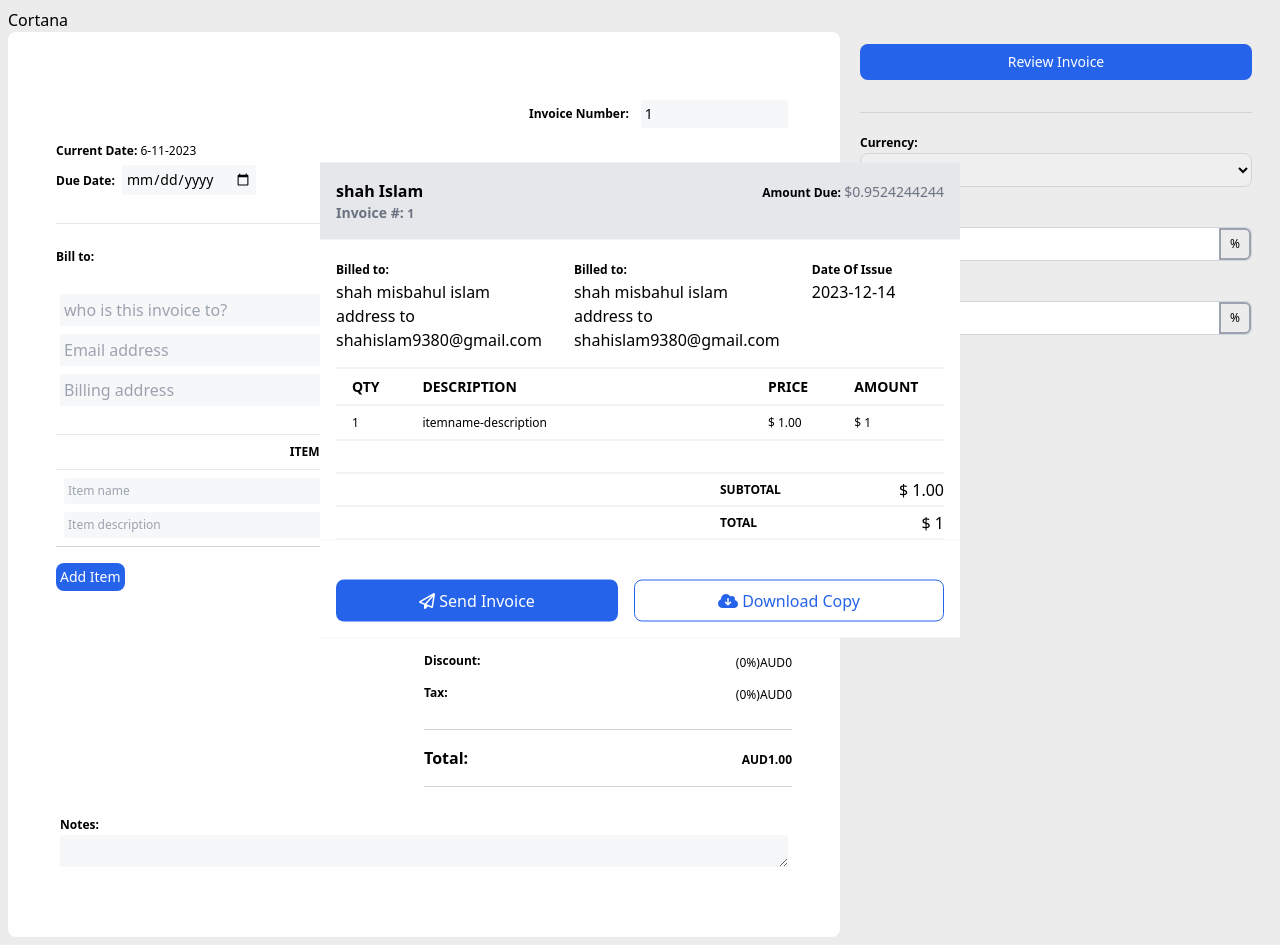
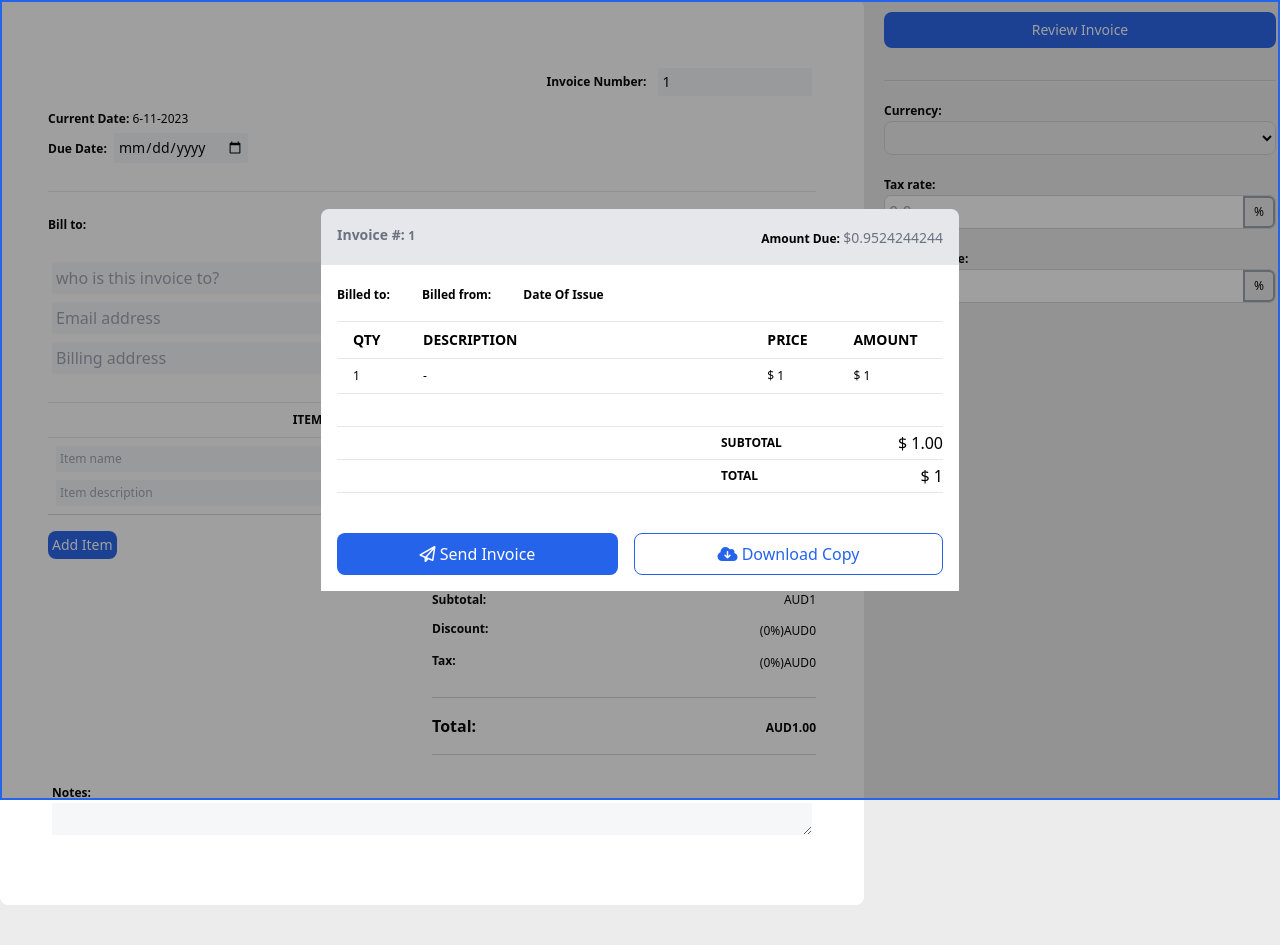
Before and after one commit to shah9380/TeamUnityBase, a browser extension: page Misbah/index.html in a window 1280 px wide. Both pictures are taken after a click on the button "Review Invoice". After the commit the page ends 905 px from the top, so only its background shows below. Drawn offline with nearby package versions, Linux system fonts and the light colour scheme; no server answers.

Commit message:
added the dynamic part to popup

```diff
--- a/Misbah/index.html
+++ b/Misbah/index.html
@@ -8,8 +8,8 @@
     <script src="https://cdn.tailwindcss.com"></script>
     <title>Document</title>
 </head>
-<body class="p-2">Cortana
-    <div class="main w-[100%] flex flex-col gap-4 md:flex-row max-w-[1400px] mx-auto">
+<body class="">
+    <div class="main w-[100%] flex flex-col gap-4 md:flex-row max-w-[1400px]">
         <section class="invoice-section p-1 bg-white rounded-lg md:p-12 flex flex-col gap-2">
             <div id="top-section" class="top-section flex flex-col-reverse gap-2 justify-between items-center w-[100%] py-4">
                 <div class="date-section w-[100%] text-sm ">
@@ -21,7 +21,7 @@
                 </div>
             </div>
             <hr>
-            <div class="bill-address-section py-4 w-[100%] md:flex gap-2">
+            <div id="bill-address-section" class="bill-address-section py-4 w-[100%] md:flex gap-2">
                 <div class="bill-to md:flex md:flex-col w-1/2">
                     <strong>Bill to:</strong><br>
                     <input type="text" placeholder="who is this invoice to?" class="back-every rounded-sm m-1 rounded-sm m-1">
@@ -62,7 +62,7 @@
                 </div>
         </section>
         <section class="alter-view-section md:min-w-[400px] p-1 flex flex-col gap-8">
-            <button class="w-[100%] md:mt-2 text-center p-1 py-2 active:scale-[0.97] hover:shadow-xl bg-blue-600 text-white rounded-lg text-sm font-medium">Review Invoice</button>
+            <button id="review" class="w-[100%] md:mt-2 text-center p-1 py-2 active:scale-[0.97] hover:shadow-xl bg-blue-600 text-white rounded-lg text-sm font-medium">Review Invoice</button>
             <div class="currency-tax-discount w-[100%] border-t border-gray-300 py-4 flex flex-col gap-4">
                 <div class="w-[100%]">
                     <strong>Currency:</strong><br>
@@ -87,10 +87,10 @@
                 </div>
             </div>
         </section>
-        <div class="">
-            <div class="popup bg-gray-200 max-w-[800px] min-w-[300px]">
+        <div id="popup-main" class="popup hidden flex flex-col justify-center items-center w-[100vw] h-[100%] border-2 border-blue-600 fixed">
+            <div class="popup1 bg-gray-200 max-w-[800px] min-w-[300px] rounded-lg">
                 <div class="pdf-section" >
-                    <div id="name-section" class="flex justify-between items-start p-4">
+                    <div id="name-section-pop" class="flex justify-between items-start p-4">
                         <div>
                             <h2 class="font-bold">shah Islam</h2>
                             <div class="text-gray-500 text-sm font-semibold">Invoice #: <span>1</span></div>
@@ -98,22 +98,22 @@
                         <div><strong class="font-bold">Amount Due: <span class="text-gray-500 text-sm font-medium">$0.9524244244</span></strong></div>
                     </div>
                     <div class="bg-white">
-                        <div id="bill-section" class="p-4 md:flex gap-8">
+                        <div id="bill-section-pop" class="p-4 md:flex gap-8">
                             <div>
                                 <strong>Billed to:</strong><br>
-                                <p>shah misbahul islam</p>
-                                <p>address to</p>
-                                <p>shahislam9380@gmail.com</p>
+                                <p></p>
+                                <p></p>
+                                <p></p>
                             </div>
                             <div>
-                                <strong>Billed to:</strong><br>
-                                <p>shah misbahul islam</p>
-                                <p>address to</p>
-                                <p>shahislam9380@gmail.com</p>
+                                <strong>Billed from:</strong><br>
+                                <p></p>
+                                <p></p>
+                                <p></p>
                             </div>
                             <div>
                                 <strong>Date Of Issue</strong>
-                                <p>2023-12-14</p>
+                                <p></p>
                             </div>
                         </div>
                         <table class="table-fixed relative mx-4">
@@ -125,13 +125,8 @@
                                     <th class="w-[22%] lg:w-[10%] md:w-[15%] py-2 text-start text-sm">AMOUNT</th>
                                 </tr>
                             </thead>
-                            <tbody id="table-body">
-                                <tr class="border-b border-gray-200">
-                                    <td class="px-4 py-2">1</td>
-                                    <td>itemname-description</td>
-                                    <td>$ 1.00</td>
-                                    <td>$ 1</td>
-                                </tr>
+                            <tbody id="table-body-pop">
+
                             </tbody>
                         </table>
                         <div class="border-y border-gray-200 mt-8 mx-4">
--- a/Misbah/script.js
+++ b/Misbah/script.js
@@ -4,8 +4,16 @@ document.addEventListener('DOMContentLoaded',()=>{
     const topSection = document.getElementById('top-section');
     const dateSection = topSection.children[0];
     const invoiceSection = topSection.children[1];
+
+    //calling the bill address section
+    const billsection = document.getElementById('bill-address-section')
+
+    const billto = billsection.children[0];
+    const billfor = billsection.children[1];
+
     //calling the table body
     const tableBody = document.getElementById('table-body');
+    const tableBodypop = document.getElementById('table-body-pop');
     //add item button called
     const addItem = document.getElementById('add-item');
     //subtotal price
@@ -22,6 +30,17 @@ document.addEventListener('DOMContentLoaded',()=>{
     let symbol = total.children[0].innerText;
     //getting the symbol from the currency
     const currency = document.getElementById('currency-alter');
+    const mainPopUp = document.getElementById('popup-main');
+    //getting the review button
+    const reviewBtn = document.getElementById('review');
+
+    const nameSection = document.getElementById('name-section-pop');
+
+
+    const billSectionPop = document.getElementById('bill-section-pop');
+    const billToPop = billSectionPop.children[0];
+    const billForPop = billSectionPop.children[1];
+    const billIssueDate = billSectionPop.children[2];
 
     //function to get the current date in 'dd-mm-yyyy' format
     const date = ()=>{
@@ -35,6 +54,8 @@ document.addEventListener('DOMContentLoaded',()=>{
 
     //setting up the current date in page
     dateSection.children[0].children[1].innerHTML = date();
+
+
 
     //rendering the subprice
     const renderSubPrice = (price)=>{
@@ -274,4 +295,85 @@ document.addEventListener('DOMContentLoaded',()=>{
     currency.addEventListener('change',()=>{
         renderCurrencyStuff();
     });
+
+    reviewBtn.addEventListener('click',()=>{
+        //issue date
+        const issuedate = dateSection.children[1].children[1].value;
+        console.log(issuedate);
+
+        //invoice number
+        const invoiceNumber = invoiceSection.children[0].children[1].value;
+        console.log(invoiceNumber);
+
+        //bill to
+        const nameto = billto.children[2].value;
+        const emailto = billto.children[3].value;
+        const addressto = billto.children[4].value;
+
+        //bill from
+        const namefor = billfor.children[2].value;
+        const emailfor = billfor.children[3].value;
+        const addressfor = billfor.children[4].value;
+
+        console.log(nameto, namefor, emailto, emailfor, addressto, addressfor);
+
+        nameSection.children[0].children[1].children[0].innerText = invoiceNumber;
+        nameSection.children[0].children[0].innerText = nameto;
+        console.log(nameSection.children[0].children[0].innerText);
+                                        //td         //td inside
+
+        billToPop.children[1].innerText = nameto;
+        billToPop.children[2].innerText = emailto;
+        billToPop.children[3].innerText = addressto;
+
+        billForPop.children[1].innerText = namefor;
+        billForPop.children[2].innerText = emailfor;
+        billForPop.children[3].innerText = addressfor;
+
+        billIssueDate.children[1].innerText = issuedate;
+
+        console.log(tableBody.children.length,"length");
+
+        for(let i=0;i<tableBody.children.length;i++){
+            //item name
+            const itemName = tableBody.children[i].children[0].children[0].value;
+            const itemDescription = tableBody.children[i].children[0].children[1].value;
+
+            console.log(itemName+"-"+itemDescription);
+
+            //updated qty
+            const updatedQty = tableBody.children[i].children[1].children[0].value;
+            console.log(updatedQty);
+
+            const price = tableBody.children[i].children[1].children[0].value;
+            console.log(price);
+
+            const amountu = parseFloat(updatedQty)*parseFloat(price);
+
+            //created a row for a table
+            const popupRow = document.createElement('tr');
+            //adding class for item
+            const prowDataStr = 'border-b border-gray-200';
+            const prowDataArr = prowDataStr.split(" ");
+            popupRow.classList.add(...prowDataArr);
+
+            popupRow.innerHTML = `<td class="px-4 py-2">${updatedQty}</td>
+            <td>${itemName} - ${itemDescription}</td>
+            <td>$ ${price}</td>
+            <td>$ ${amountu}</td>`;
+            tableBodypop.appendChild(popupRow);
+        }
+
+
+
+
+
+        mainPopUp.style.display = 'block';
+        //new one
+    })
+    mainPopUp.addEventListener('click',()=>{
+        mainPopUp.style.display = 'none';
+    })
+
+
 })
--- a/Misbah/style.css
+++ b/Misbah/style.css
@@ -29,7 +29,11 @@ input{
 }
 .popup{
     position: fixed;
+    background-color: rgba(17,17,17,0.4);
+}
+.popup1{
+    position: absolute;
     top: 50%;
     left: 50%;
-    transform: translate(-50%,-50%);
+    transform: translate(-50%,-50%) scale(1);
 }
```
